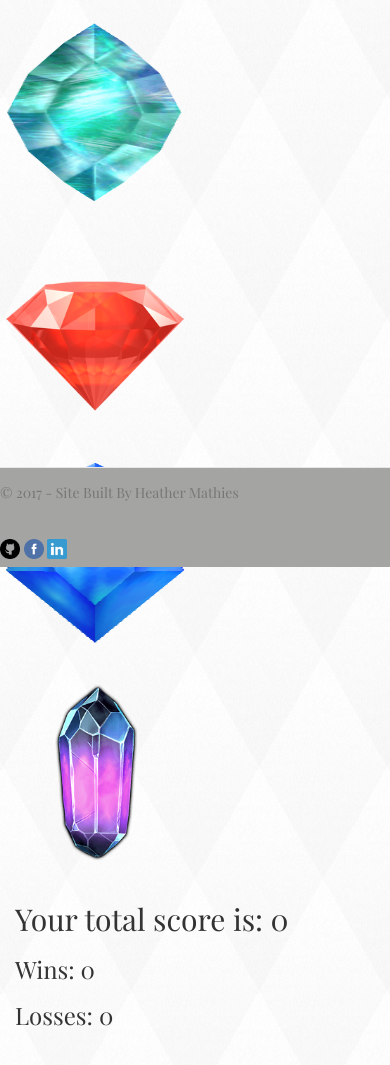
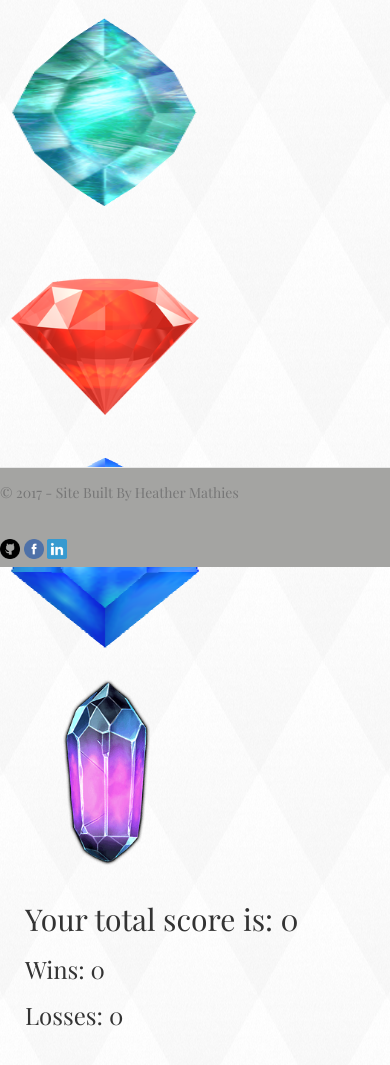
Before and after one commit to hmathies/Crystal-Game, a plain HTML site: page index.html in a window 390 px wide. Shown: the part 277-1342 px from the top of the page. Drawn offline with nearby package versions, Linux system fonts and the light colour scheme; a web font is replaced by a local one.

Commit message:
Update Responsiveness and Add technologies to readMe

```diff
--- a/assets/css/style.css
+++ b/assets/css/style.css
@@ -14,11 +14,12 @@
   	.crystal-image {
       width: 220px;
       height: 220px;
-      padding: 20px;
+      padding: 15px;
     }
 
 	#crystals {
 		margin-top: 30px;
+
 	}
 
     body {
@@ -27,6 +28,7 @@
 	    background-attachment: fixed;
 	    background-position: center;
 		font-family: 'Playfair Display', serif;
+		margin: 10px;
 	}
 
 	.score {
--- a/index.html
+++ b/index.html
@@ -14,20 +14,20 @@
 <!--  display 4 crystals as buttons with 'hidden' random numeric value between 1-12 -->
   	<div class="row">
   	 <div id="crystals" >
-       <img class="crystal-image crystal1 col-md-2 col-lg-2 col-sm-12 col-xs-12 col-md-offset-3 col-lg-offset-3" src="assets/images/crystal1.png" alt="crystal1">
-	   <img class="crystal-image crystal2 col-md-2 col-lg-2 col-sm-12 col-xs-12 " src="assets/images/crystal2.png" alt="crystal2">
-	   <img class="crystal-image crystal3 col-md-2 col-lg-2 col-sm-12 col-xs-12" src="assets/images/crystal3.png" alt="crystal3">
-	   <img class="crys2tal-image crystal4 crystal-image crystal1 col-md-2 col-lg-2 col-sm-12 col-xs-12 " src="assets/images/crystal4.png" alt="crystal4">
+       <img class="crystal-image crystal1 col-md-2 col-lg-2 col-sm-6 col-xs-6 col-md-offset-2 col-lg-offset-3" src="assets/images/crystal1.png" alt="crystal1">
+	   <img class="crystal-image crystal2 col-md-2 col-lg-2 col-sm-6 col-xs-6" src="assets/images/crystal2.png" alt="crystal2">
+	   <img class="crystal-image crystal3 col-md-2 col-lg-2 col-sm-6 col-xs-6" src="assets/images/crystal3.png" alt="crystal3">
+	   <img class="crys2tal-image crystal4 crystal-image crystal1 col-md-2 col-lg-2 col-sm-6 col-xs-6" src="assets/images/crystal4.png" alt="crystal4">
 	 </div>
 	</div>
 <!--  displays the score -->
-	  <div class="score col-md-8 col-lg-10 col-sm-12 col-xs-12 col-md-offset-4 col-lg-offset-4">
+	  <div class="score col-md-8 col-lg-10 col-sm-12 col-xs-12 col-md-offset-2 col-lg-offset-2">
 		<h2>Your total score is: <span id="userScore">0</span></h2>
 		<h3 id="wins">Wins: 0</h3>
 		<h3 id="losses">Losses: 0</h3>
 	  </div>
 	    <div class="row">
-        <div class="col-lg-12">
+        <div class="col-md-8 col-lg-10 col-sm-12 col-xs-12 col-md-offset-4 col-lg-offset-2">
           <div class="navbar navbar-default navbar-fixed-bottom footer" >
             <p class="navbar-text">© 2017 - Site Built By Heather Mathies</p>
             <br>
```
Also changed, not shown: 1 other file.
